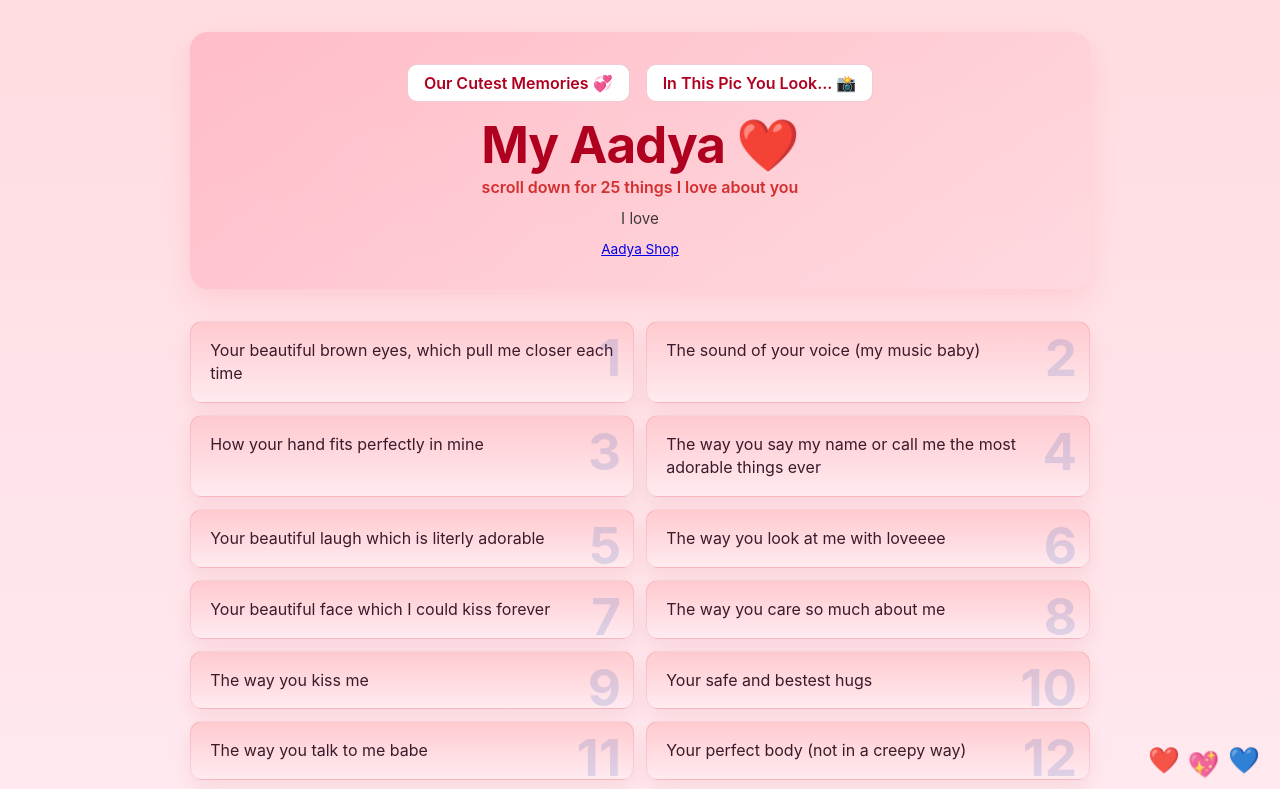
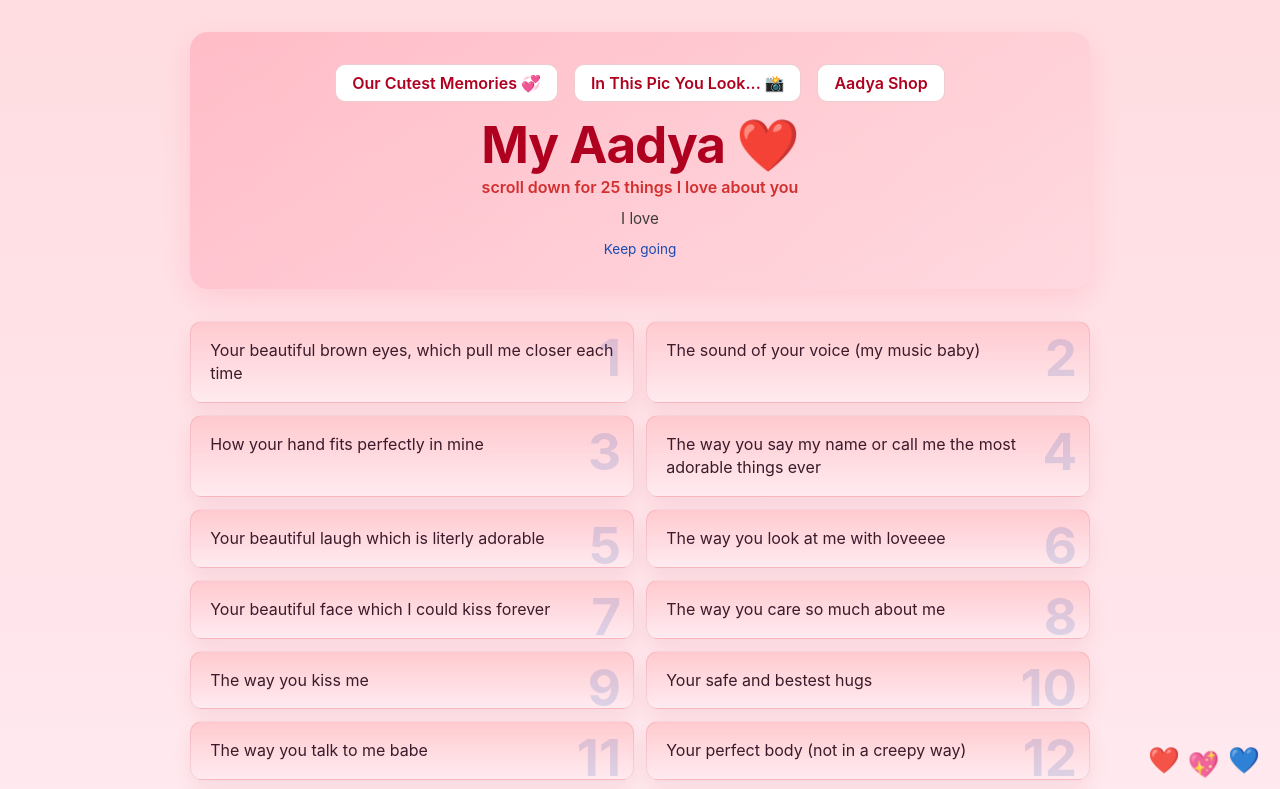
Before and after one commit to com-net/mylove, a plain HTML site: page index.html in a window 1280 px wide. Shown: the top 789 px of the page. Drawn offline with Linux system fonts and the light colour scheme.

Commit message:
Update index.html

```diff
--- a/index.html
+++ b/index.html
@@ -36,11 +36,12 @@ main{width:100%;max-width:900px;display:flex;flex-direction:column;gap:1.6rem}
 <div class="nav">
   <a href="memories.html">Our Cutest Memories 💞</a>
   <a href="her.html">In This Pic You Look... 📸</a>
+  <a href="aadya-merchandise.html">Aadya Shop </a>
 </div>
 <h1>My Aadya ❤️</h1>
 <p class="lead">scroll down for 25 things I love about you</p>
 <p class="sub muted">I love</p>
-<div class="scroll-hint"> <a href="aadya-merchandise.html">Aadya Shop </a></div>
+<div class="scroll-hint"> Keep going </div>
 </header>
 
 <main>
```
